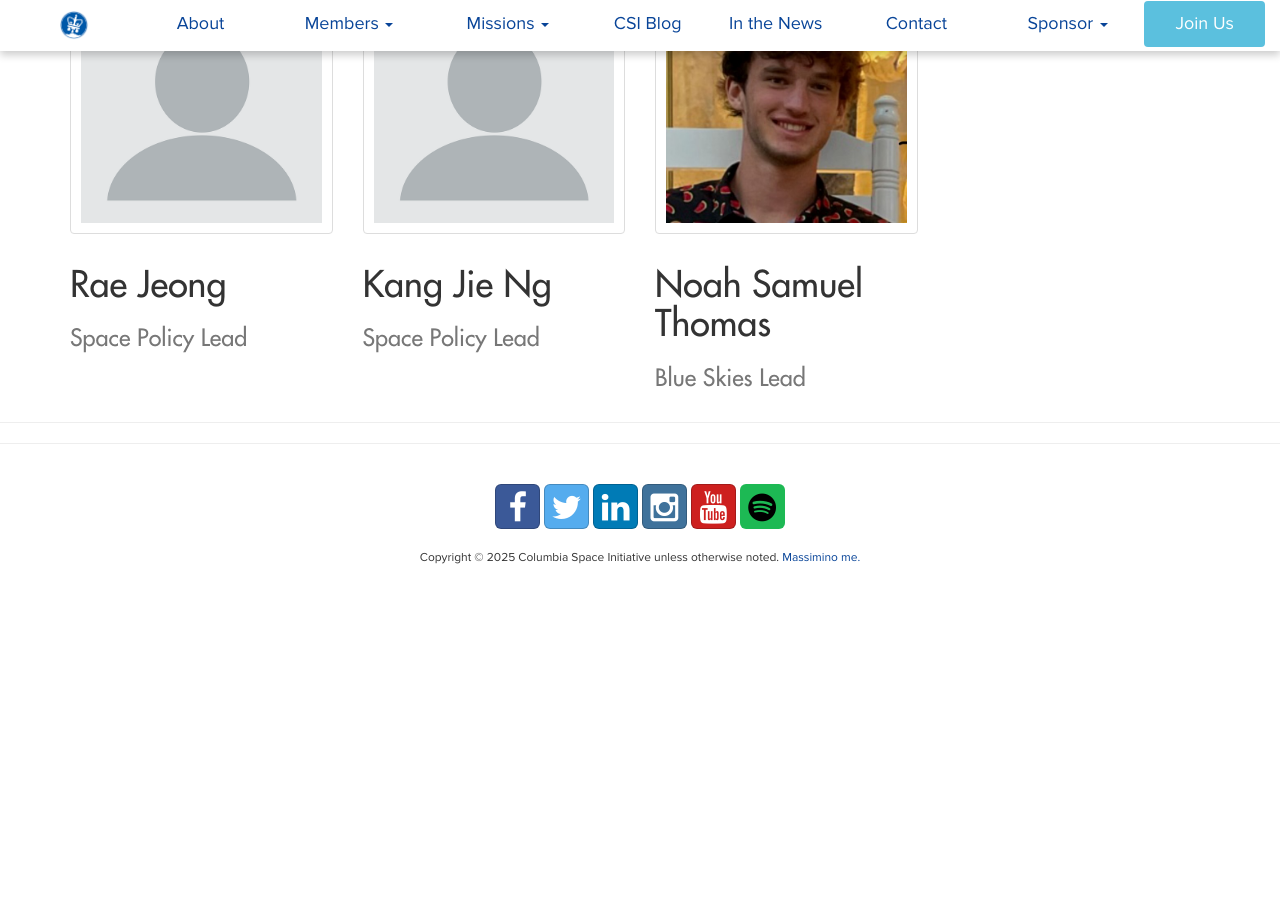
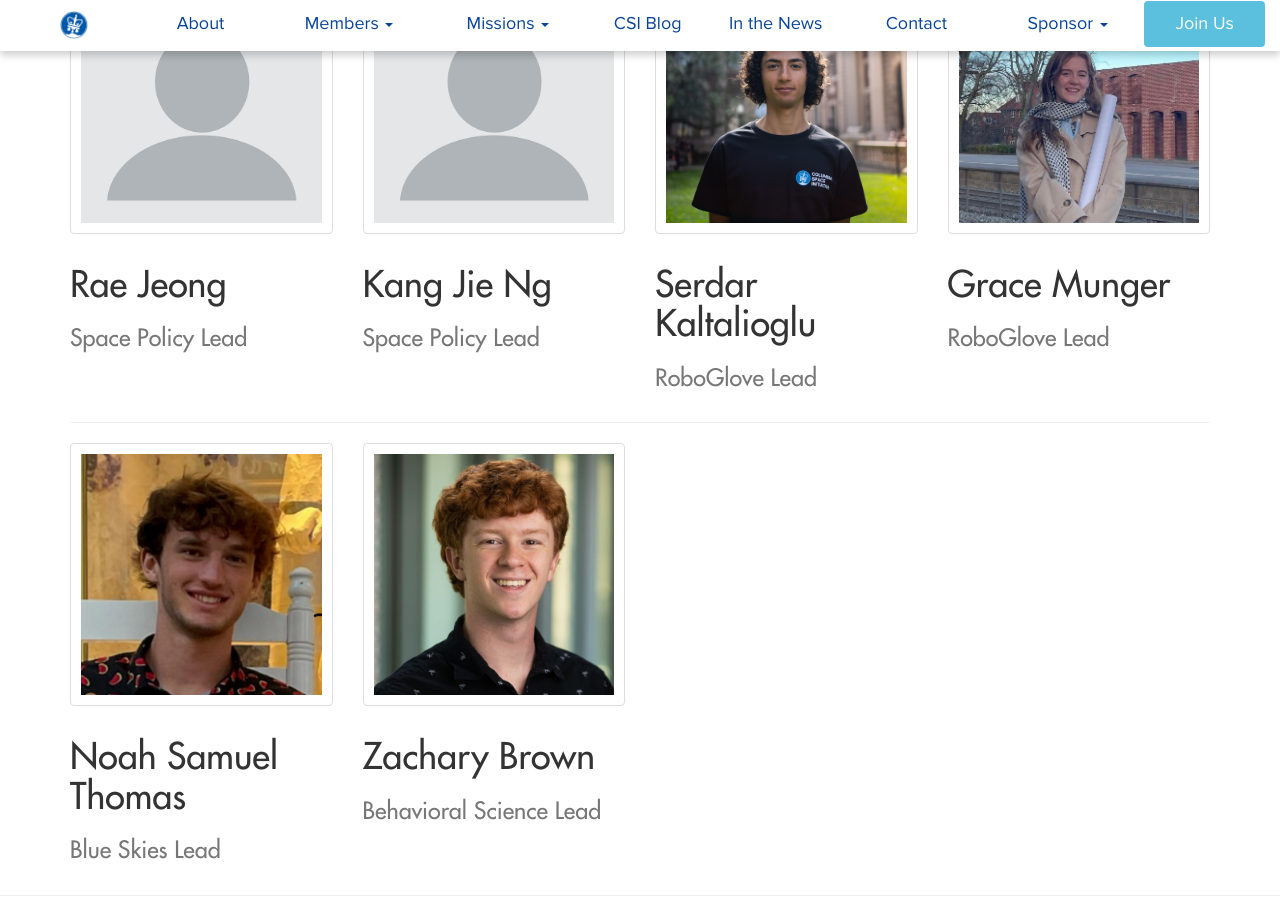
Before and after one commit to columbiaspace/columbiaspace.org, a Jekyll site: the page built from members/members-2025.html, in a window 1280 px wide and 900 px high, scrolled down 5446 px. Built offline with Jekyll 4.4.1, drawn with Linux system fonts in a browser that asks for light colours; nearby versions of some CDN libraries; comment, search, counter and statistics services are not loaded; before the commit the page ends 6028 px from its top, so only the background shows below that.

Commit message:
update 2025 admin page

```diff
--- a/members/members-2025.html
+++ b/members/members-2025.html
@@ -86,10 +86,10 @@ members:
     image: "/assets/media/img/profiles2025/RuimianZ.jpg"
   - name: "Margaret Hitt"
     title: "Astrobiology Lead"
-    image: "/assets/media/img/profiles/default.png"
+    image: "/assets/media/img/profiles2025/MargaretH.jpeg"
   - name: "Thomas Antonio Sibilly"
     title: "Astrobiology Lead"
-    image: "/assets/media/img/profiles/default.png"
+    image: "/assets/media/img/profiles2025/ThomasS.jpg"
   - name: "Lyla Prasad"
     title: "High Altitude Balloons Lead"
     image: "/assets/media/img/profiles2025/LylaP.png"
@@ -120,9 +120,18 @@ members:
   - name: "Kang Jie Ng"
     title: "Space Policy Lead"
     image: "/assets/media/img/profiles/default.png"
+  - name: "Serdar Kaltalioglu"
+    title: "RoboGlove Lead"
+    image: "/assets/media/img/profiles2025/SerdarK.jpg"
+  - name: "Grace Munger"
+    title: "RoboGlove Lead"
+    image: "/assets/media/img/profiles2025/GraceM.jpeg"
   - name: "Noah Samuel Thomas"
     title: "Blue Skies Lead"
     image: "/assets/media/img/profiles2025/NoahT.jpg"
+  - name: "Zachary Brown"
+    title: "Behavioral Science Lead"
+    image: "/assets/media/img/profiles2025/ZacharyB.jpg"
 
 
 genbody:
```
Also changed, not shown: assets/media/img/profiles2025/GraceM.jpeg (added), assets/media/img/profiles2025/MargaretH.jpeg (added), assets/media/img/profiles2025/SerdarK.jpg (added), assets/media/img/profiles2025/ThomasS.jpg (added), assets/media/img/profiles2025/ZacharyB.jpg (added).
